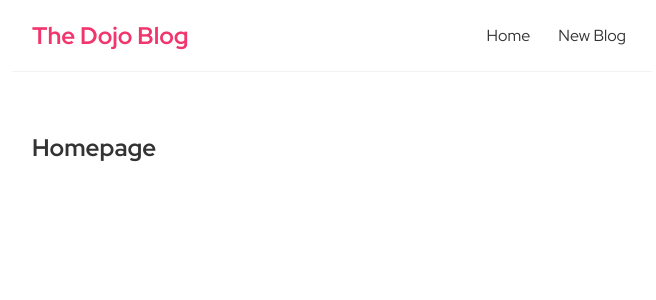
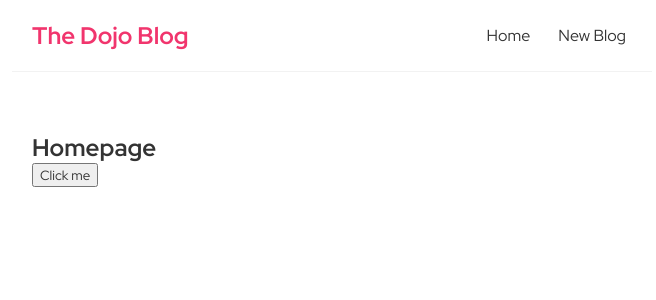
Before and after one commit to himanegi/dojo-blog, a JavaScript app: page / in a window 1280 px wide. Shown: the top 300 px of the page, without its empty margins (308-964 px from the left). Built offline with nearby package versions, Linux system fonts and the light colour scheme; the HTML template or start-up script is replaced by a standard one.

Commit message:
add dynamic button functionality

```diff
--- a/src/Home.js
+++ b/src/Home.js
@@ -1,7 +1,11 @@
 const Home = () => {
+    const handleClick = (e) => {
+        console.log('hello, ninjas', e);
+    }
     return (
         <div className="home">
             <h2>Homepage</h2>
+            <button onClick={handleClick}>Click me</button>
         </div>
      );
 }
```
